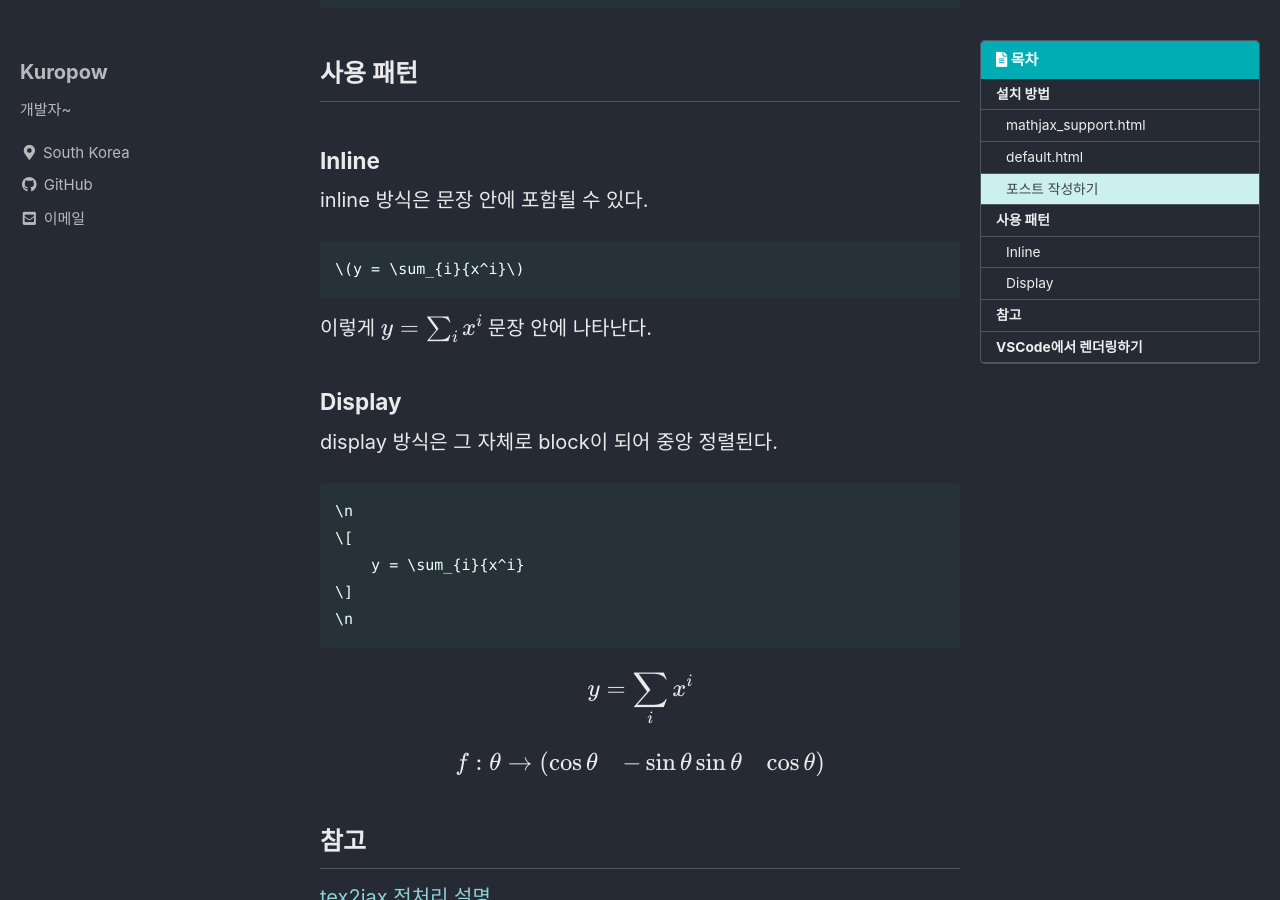
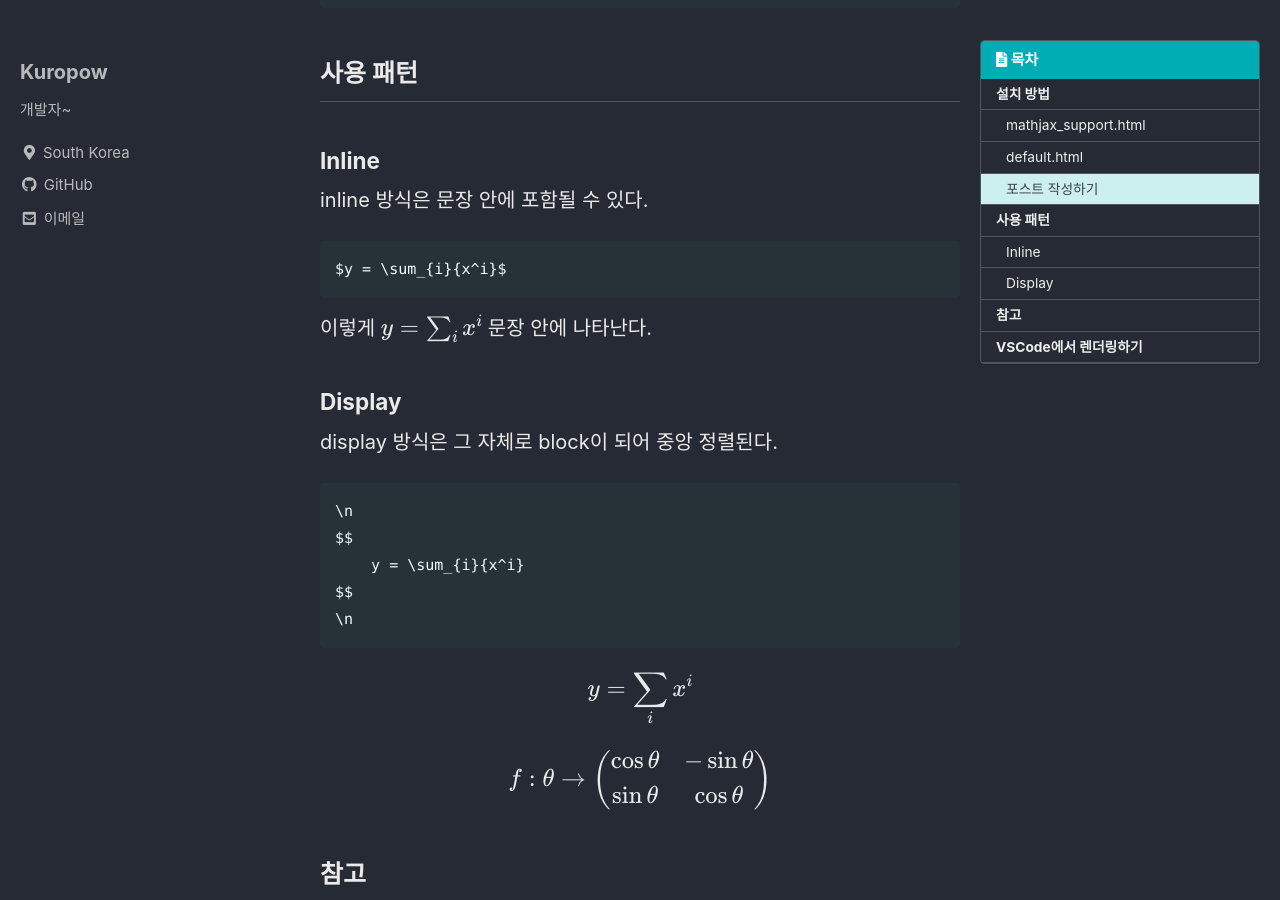
Before and after one commit to kuro11pow2/kuro11pow2.github.io, a Jekyll site: the page built from _posts/2021-07-15-0624.md, in a window 1280 px wide and 900 px high, scrolled down 2234 px. Built offline with Jekyll 4.4.1, drawn with Linux system fonts in a browser that asks for light colours; cached includes are drawn as plain includes; formulas are drawn with MathJax 3; comment, search, counter and statistics services are not loaded; some of the changed text lies outside the part shown.

Commit message:
$로 돌리기

````diff
--- a/_includes/mathjax_support.html
+++ b/_includes/mathjax_support.html
@@ -6,8 +6,8 @@
         }
       },
       tex2jax: {
-        inlineMath: [ ["\(","\)"], ["\\(","\\)"] ],
-        displayMath: [ ["\[","\]"], ["\\[","\\]"] ],
+        inlineMath: [ ["$","$"], ],
+        displayMath: [ ["$$","$$"], ],
         processEscapes: true
       }
   });
--- a/_posts/2021-07-15-0624.md
+++ b/_posts/2021-07-15-0624.md
@@ -21,8 +21,8 @@ jekyll이 나의 mathjax를 알까?\
         }
       },
       tex2jax: {
-        inlineMath: [ ["\(","\)"], ["\\(","\\)"] ],
-        displayMath: [ ["\[","\]"], ["\\[","\\]"] ],
+        inlineMath: [ ["$","$"], ["\$","\$"] ],
+        displayMath: [ ["$$","$$"], ["\$$","\$$"] ],
         processEscapes: true
       }
   });
@@ -76,31 +76,31 @@ mathjax: true
 ### Inline
 inline 방식은 문장 안에 포함될 수 있다.
 ```
-\(y = \sum_{i}{x^i}\)
+$y = \sum_{i}{x^i}$
 ```
-이렇게 \(y = \sum_{i}{x^i}\) 문장 안에 나타난다.
+이렇게 $y = \sum_{i}{x^i}$ 문장 안에 나타난다.
 
 ### Display
 display 방식은 그 자체로 block이 되어 중앙 정렬된다.
 ```
 \n
-\[
+$$
     y = \sum_{i}{x^i}
-\]
+$$
 \n
 ```
 
-\[
+$$
     y = \sum_{i}{x^i}
-\]
+$$
 
-\[
+$$
     f : \theta\to
     \begin{pmatrix}
     \cos\theta & -\sin\theta \\
     \sin\theta & \cos\theta \\
     \end{pmatrix}
-\]
+$$
 
 ## 참고
 [tex2jax 전처리 설명](https://docs.mathjax.org/en/v2.7-latest/options/preprocessors/tex2jax.html)\
````
